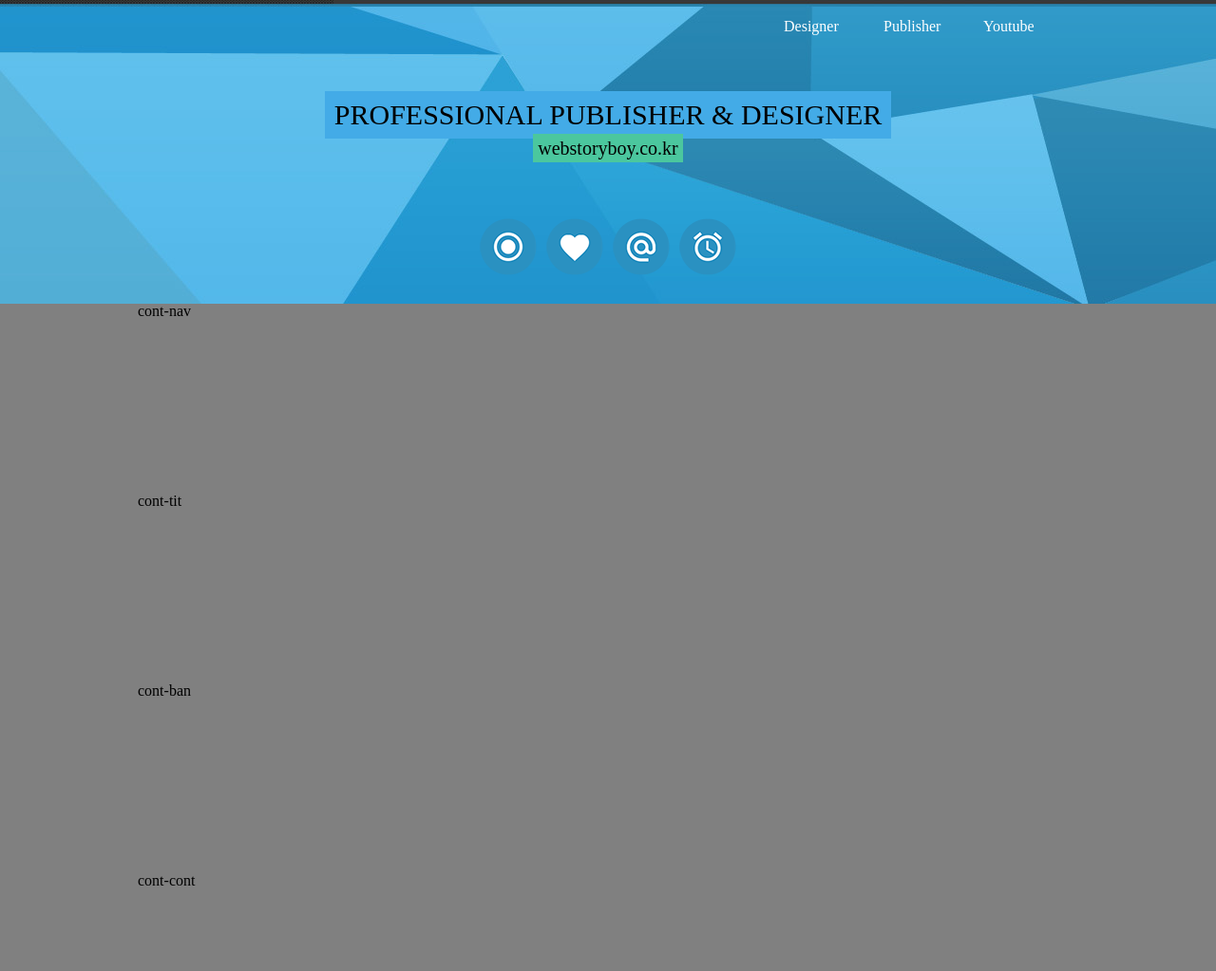
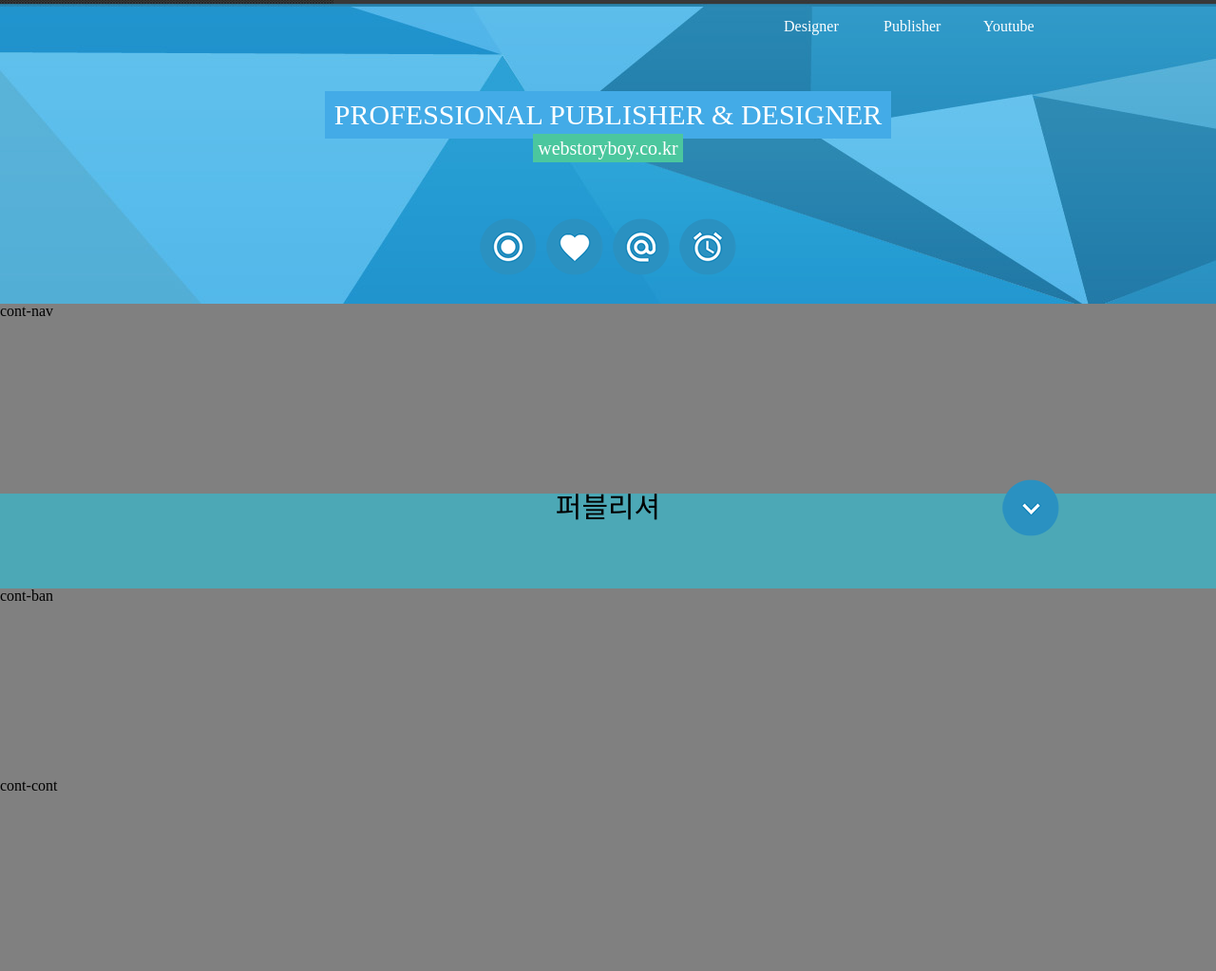
Before and after one commit to Monic01/webstory-webstandard, a plain HTML site: page index.html in a window 1280 px wide. Shown: the whole page at 95% size. Drawn offline with Linux system fonts and the light colour scheme.

Commit message:
change save

```diff
--- a/css/style.css
+++ b/css/style.css
@@ -49,6 +49,7 @@ header {
   flex-direction: column;
   justify-content: flex-start;
   align-items: center;
+  color: white;
 }
 .header-title h1 {
   padding: 10px;
@@ -102,16 +103,38 @@ header {
 main {
   display: flex;
   flex-direction: column;
-  justify-content: center;
-  align-items: center;
 }
 .cont-nav {
   width: 990px;
   height: 200px;
 }
 .cont-tit {
+  width: 100%;
+  height: 100px;
+  background-color: rgb(76, 168, 182);
+}
+.cont-tit .container {
   width: 990px;
-  height: 200px;
+  margin: 0 auto;
+}
+.cont-title {
+  width: 100%;
+  height: 100%;
+  display: flex;
+  justify-content: center;
+  align-items: center;
+  position: relative;
+}
+.cont-title h2 {
+  font-size: 30px;
+}
+.cont-title a {
+  display: block;
+  width: 60px;
+  height: 60px;
+  position: absolute;
+  right: 20px;
+  background: url(/image/icon.png) no-repeat 0 -600px;
 }
 .cont-ban {
   width: 990px;
--- a/index.html
+++ b/index.html
@@ -33,7 +33,14 @@
     </header>
     <main>
       <section class="cont-nav">cont-nav</section>
-      <section class="cont-tit">cont-tit</section>
+      <section class="cont-tit">
+        <div class="container">
+          <div class="cont-title">
+            <h2>퍼블리셔</h2>
+            <a href="#"><span class="invisible">전체메뉴</span></a>
+          </div>
+        </div>
+      </section>
       <section class="cont-ban">cont-ban</section>
       <section class="cont-cont">cont-cont</section>
     </main>
```
